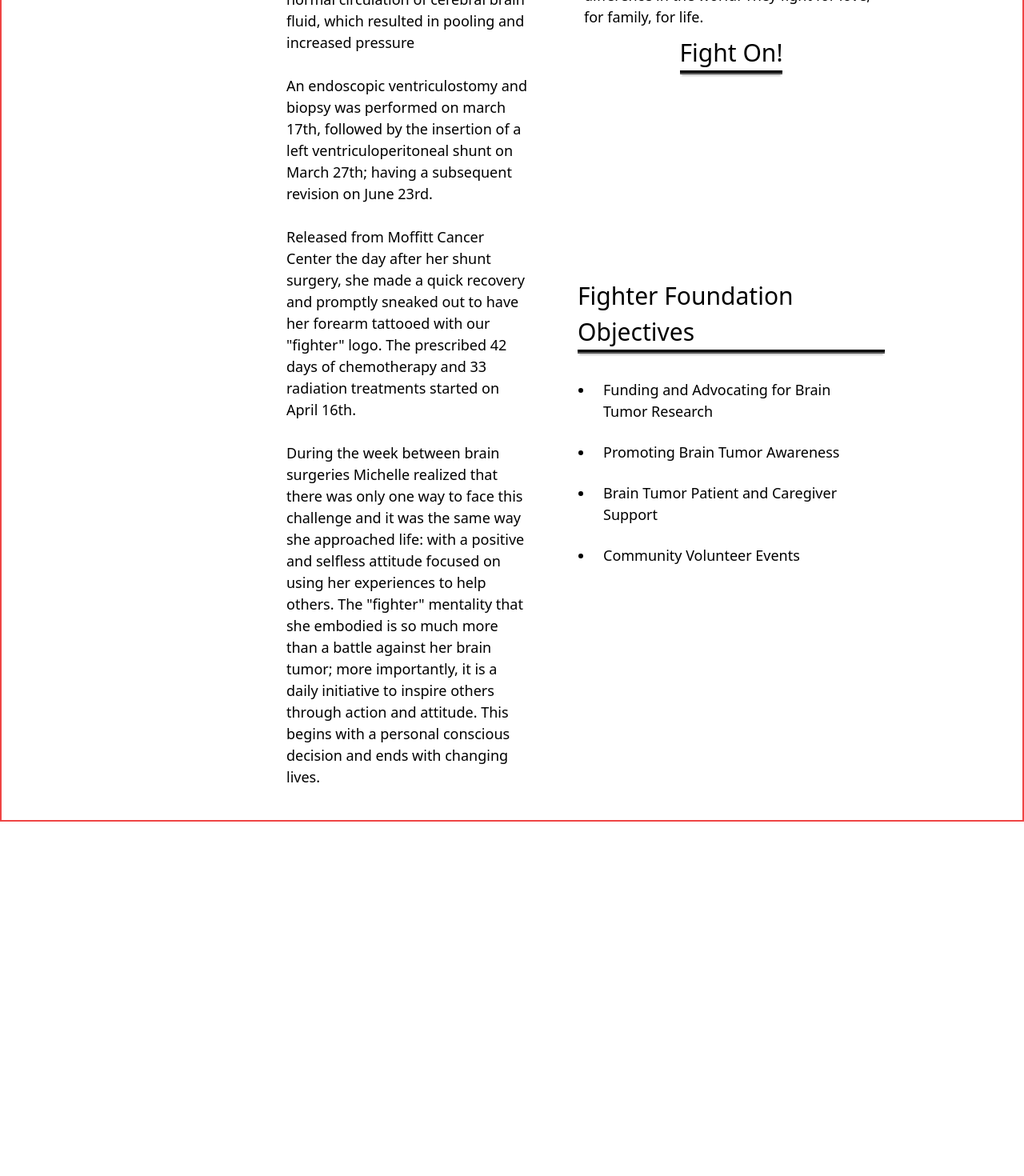
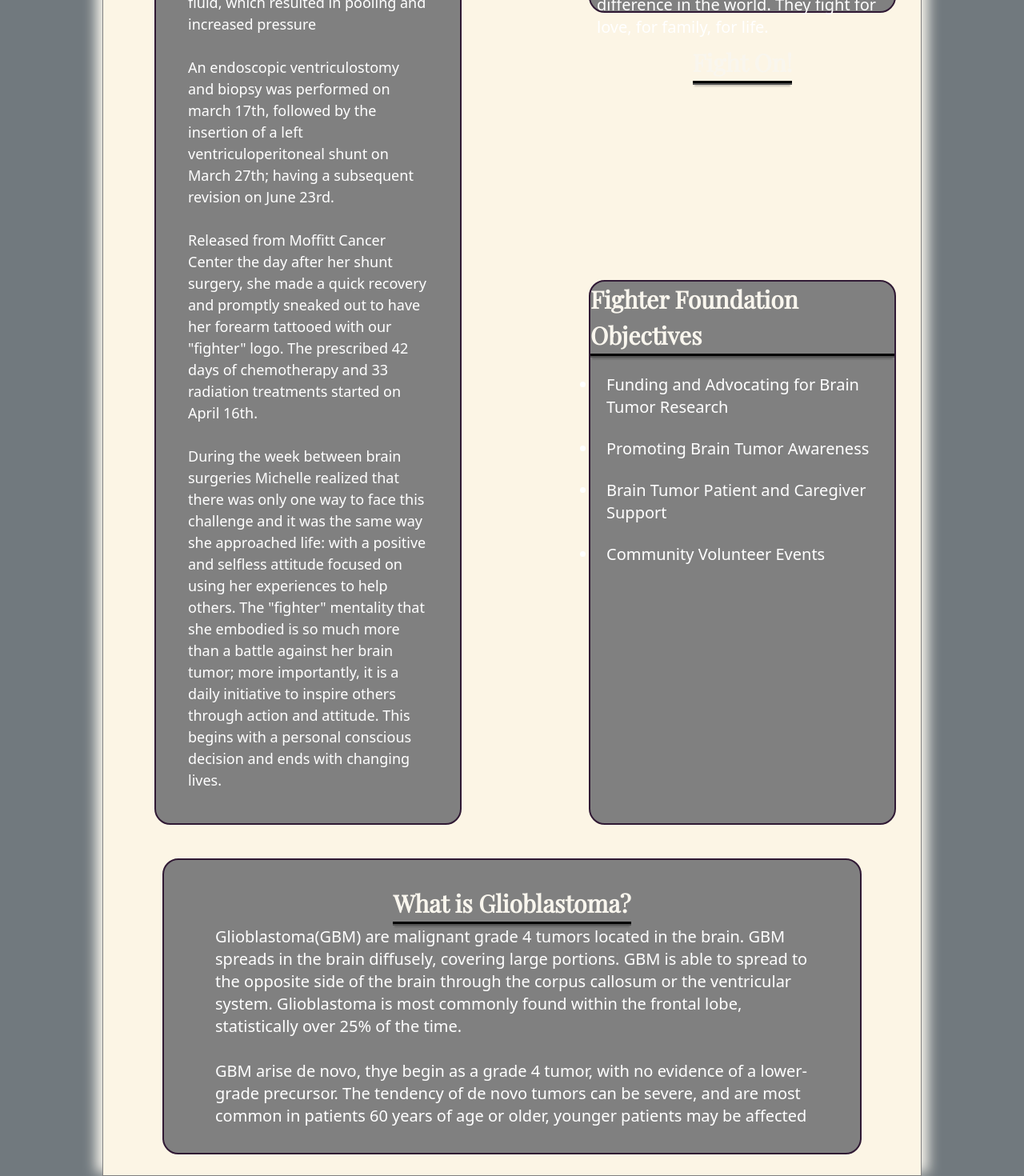
Before and after one commit to Patrick-Tomic/FighterFoundation2.0, a React (Vite) app: page / in a window 1280 px wide. Shown: the part 1116-2586 px from the top of the page at 80% size. Before the commit the page ends 2143 px from the top, so only its background shows below. Built offline with nearby package versions, Linux system fonts and the light colour scheme.

Commit message:
content on home and style

```diff
--- a/src/header.tsx
+++ b/src/header.tsx
@@ -27,7 +27,7 @@ export default function Header(){
         <header key='header' className="p-10 bg-gray-500"  >
             <img key='logo' className='ml-24 rounded-md border-solid border-black border-2' src = {logo} alt = 'FighterFoundation'></img>
             <h1 className='text-3xl mt-3 ml-80' >"I Think there is Always Hope"<br></br>-Michelle B. Dejong</h1>
-            <h3 className='max-h-14 ml-10 border-solid border-2 border-black rounded-3xl text-2xl text-center p-1 mr-5 bg-white text-gray-500'>Fight to cure Glioblastoma!</h3>
+            <h3 className='max-h-14 ml-16 border-solid border-2 border-black rounded-3xl text-2xl text-center p-1 mr-5 bg-white text-gray-500'>Fight to cure Glioblastoma!</h3>
             <nav key='navbar' className='flex ml-44'>{tabList}</nav>
         </header>
     )
--- a/src/main.tsx
+++ b/src/main.tsx
@@ -57,15 +57,15 @@ export default function Main(){
   const objList = objectives.map((obj) =>{
     const key = `${IDcount}obj`
     IDcount++
-    return <li className='p-3' key = {key}> {obj}</li>
+    return <li className='p-3 text-white text-xl ' key = {key}> {obj}</li>
   })
 
     return (
-       <main className='border-solid border-red-500 border-2 flex flex-col'>
+       <main className=' flex flex-col '>
         <a className="border-solid border-2 p-2  border-black" href="https://www.paypal.com/us/fundraiser/charity/2413284"><h1>Donate and Support</h1></a>
 
 
-      <div id='wrap'>
+      <div className='border-solid border-black border-3' id='wrap'>
         <div style = {style} id='slider'>
         {imgElements}
         {firstClone}
@@ -73,23 +73,30 @@ export default function Main(){
         </div>
         <div id='content' className="
         grid grid-cols-2
-        grid-row-2
-        gap-5
-        ml-36 mt-10
+        auto-rows-auto
+        gap-x-48
+        gap-y-8
+         mt-10
         ">
-          <div className="flex flex-col w-2/5 p-10 row-span-2" id='Bio'>
+          <div className="flex flex-col w-2/5 p-10 row-span-2 text-white" id='Bio'>
              <h1>Who is Michelle?</h1>
              <p className='text-l'> On March 14th, 2014 Michelle Boyd DeJong was diagnosed with an inoperable brain tumor. The tumor was located on her brain stem and its position was blocking the normal circulation of cerebral brain fluid, which resulted in pooling and increased pressure<br></br><br></br> An endoscopic ventriculostomy and biopsy was performed on march 17th, followed by the insertion of a left ventriculoperitoneal shunt on March 27th; having a subsequent revision on June 23rd. <br></br><br></br> Released from Moffitt Cancer Center the day after her shunt surgery, she made a quick recovery and promptly sneaked out to have her forearm tattooed with our "fighter" logo. The prescribed 42 days of chemotherapy and 33 radiation treatments started on April 16th.<br></br><br></br>During the week between brain surgeries Michelle realized that there was only one way to face this challenge and it was the same way she approached life: with a positive and selfless attitude focused on using her experiences to help others. The "fighter" mentality that she embodied is so much more than a battle against her brain tumor; more importantly, it is a daily initiative to inspire others through action and attitude. This begins with a personal conscious decision and ends with changing lives.</p>
                 </div>
-          <div id='whoIs'className='p-0 '><h1>Who is a Fighter?</h1><p className='text-l p-2'> A fighter does not inspire because they have cancer, but a fighter inspires because of the character with which they fight it. A fighter faces challenges with unwavering positivity and relentless hope. Hope that they may take every opportunity to make a difference in the world. They fight for love, for family, for life.</p>
+          <div id='whoIs'className='p-0 '><h1>Who is a Fighter?</h1><p className='text-xl text-white p-2'> A fighter does not inspire because they have cancer, but a fighter inspires because of the character with which they fight it. A fighter faces challenges with unwavering positivity and relentless hope. Hope that they may take every opportunity to make a difference in the world. They fight for love, for family, for life.</p>
           <h1>Fight On!</h1>
                </div>
           <div>
             <h1>Fighter Foundation Objectives</h1>
-            <ul className="list-disc p-5">
+            <ul className="list-disc p-2">
               {objList}
             </ul>
+
                   </div>
+                  <div className='grid-cols-2' id='awareness'>
+              <h1>What is Glioblastoma?</h1>
+              <p className='text-xl text-white'>Glioblastoma(GBM) are malignant grade 4 tumors located in the brain. GBM spreads in the brain diffusely, covering large portions. GBM is able to spread to the opposite side of the brain through the corpus callosum or the ventricular system. Glioblastoma is most commonly found within the frontal lobe, statistically over 25% of the time. <br></br><br></br> GBM arise de novo, thye begin as a grade 4 tumor, with no evidence of a lower-grade precursor. The tendency of de novo tumors can be severe, and are most common in patients 60 years of age or older, younger patients may be affected </p>
+            </div>
+
           </div>
 
 
--- a/src/style.scss
+++ b/src/style.scss
@@ -51,9 +51,16 @@
         }
     }
  }
+ body{
+    background-color: #71797E;
+ }
  main{
+    margin:0 10vw;
     align-items: center;
-
+    align-items: center;
+    border: 1px solid gray;
+    box-shadow: 0 9px 0px 0px white, 0 -9px 0px 0px white, 12px 0 15px -4px #F9F6EE, -12px 0 15px -4px #F9F6EE;
+     background-color: 		#FCF5E5;
     a{
 
 
@@ -88,11 +95,16 @@
    }
 }
 #content{
+    margin: 2vh 5vw;
     #whoIs{
         max-height: 35vh;
     }
-    div{
+    div{ border: 2px solid #301934;
+
         h1{
+            font-family: 'Playfair Display' , system-ui;
+            font-weight: bold;
+            color:#F9F6EE;
             font-size: 30px;
             box-shadow: 0 4px 2px -2px rgba(0, 0, 0, 0.2);
             border-bottom: 5px solid black;
@@ -102,10 +114,16 @@
         flex-direction: column;
         align-items: center;
         font-size: large;
-        background-color: white;
+        background-color:gray;
         width: 30vw;
         height: auto;
         border-radius: 20px;
     }
+    #awareness{
+        width: auto;
+        padding:4vh 5vw;
+        grid-column: 1/3;
+        margin: 10px;
+    }
 }
  }
```
Also changed, not shown: src/footer.tsx (added).
